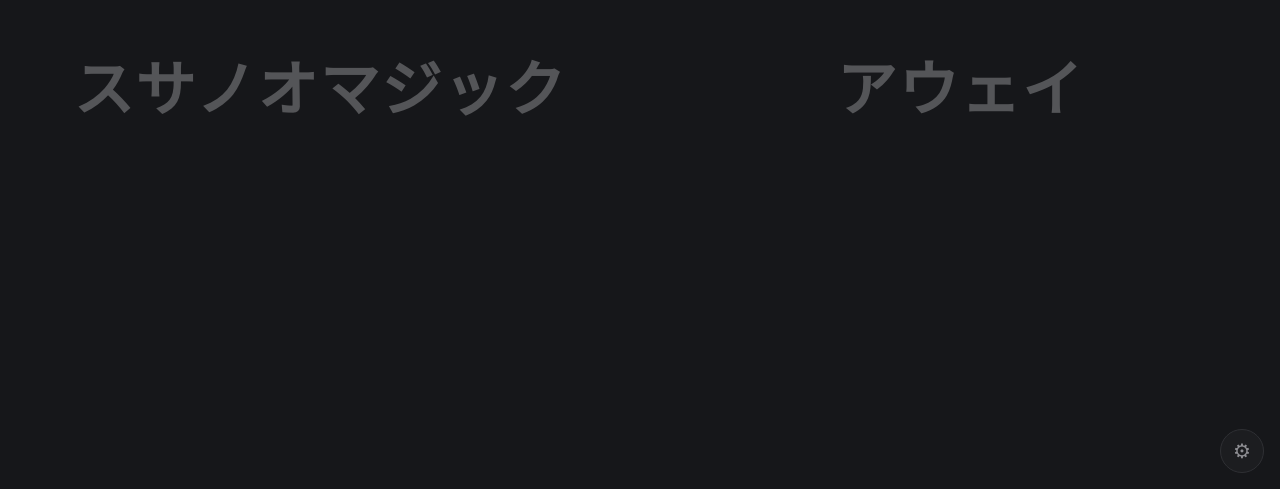
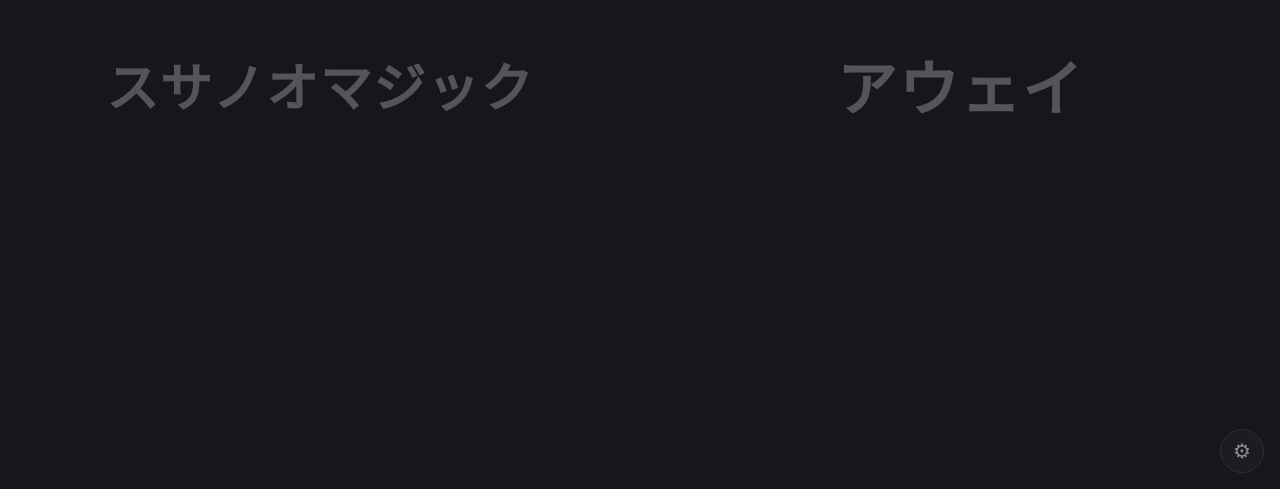
Before and after one commit to ukakotas/possession, a plain HTML site: page index.html in a window 1280 px wide. Shown: the part 311-800 px from the top of the page. Drawn offline with Linux system fonts and the light colour scheme.

Commit message:
Update index.html

```diff
--- a/index.html
+++ b/index.html
@@ -28,7 +28,7 @@
   .half.on.away .team { color:var(--awayInk); }
   .logo { position:absolute; bottom:calc(100% + 4vh); left:50%; transform:translateX(-50%); height:clamp(80px,26vh,300px); width:auto; max-width:34vw; object-fit:contain; display:none; }
   .logo.has { display:block; }
-  .name { font-size:clamp(30px,7.5vh,84px); font-weight:800; letter-spacing:.03em; line-height:1.15; word-break:keep-all; }
+  .name { font-size:clamp(30px,7.5vh,84px); font-weight:800; letter-spacing:.03em; line-height:1.15; white-space:nowrap; }
   .badge { font-size:clamp(16px,3.4vh,34px); font-weight:800; letter-spacing:.3em; padding:.35em 1.1em .35em 1.4em;
     border-radius:999px; background:#fff; color:#111214; visibility:hidden;
     position:absolute; top:calc(100% + 3vh); left:50%; transform:translateX(-50%); white-space:nowrap; }
@@ -157,6 +157,13 @@
     st.setProperty('--home', h); st.setProperty('--away', a); st.setProperty('--homeInk', ink(h)); st.setProperty('--awayInk', ink(a));
     buildSw('H', h); buildSw('A', a);
   }
+  function fitNames(){
+    const max = window.innerWidth * 0.34;
+    for (const side of ['L', 'R']) { const el = $('name' + side); el.style.fontSize = '';
+      let fs = parseFloat(getComputedStyle(el).fontSize);
+      while (el.scrollWidth > max && fs > 16) { fs -= 2; el.style.fontSize = fs + 'px'; } }
+  }
+  window.addEventListener('resize', () => fitNames());
   function teamOn(side){ return side === S.homeSide ? 'H' : 'A'; }
   function render(){
     applyColors();
@@ -173,6 +180,7 @@
     const onSide = S.poss === '' ? '' : (teamOn('L') === S.poss ? 'L' : 'R');
     $('mid').classList.toggle('show', !!onSide);
     $('mid').classList.toggle('left', onSide === 'L');
+    fitNames();
     $('thumbH').src = store.get('logoH', '') || BLANK;
     $('thumbA').src = store.get('logoA', '') || BLANK;
   }
```
